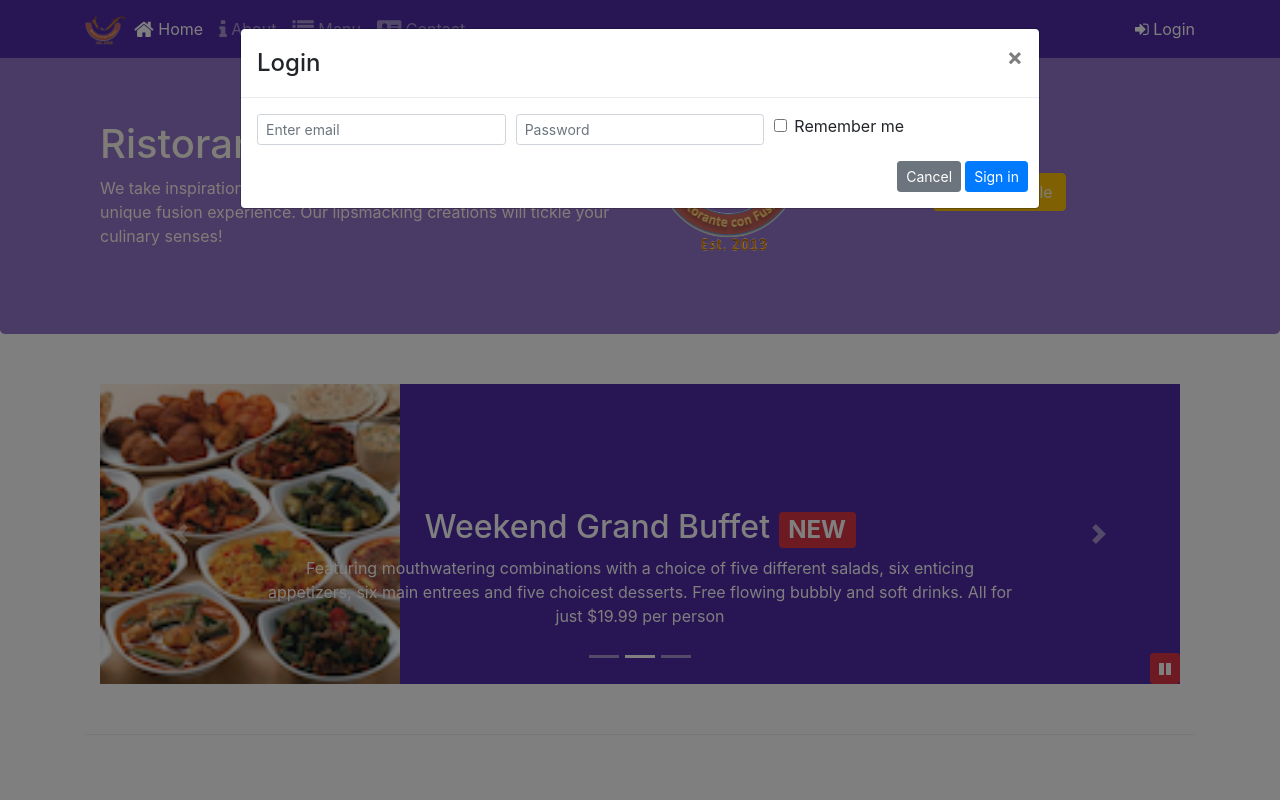
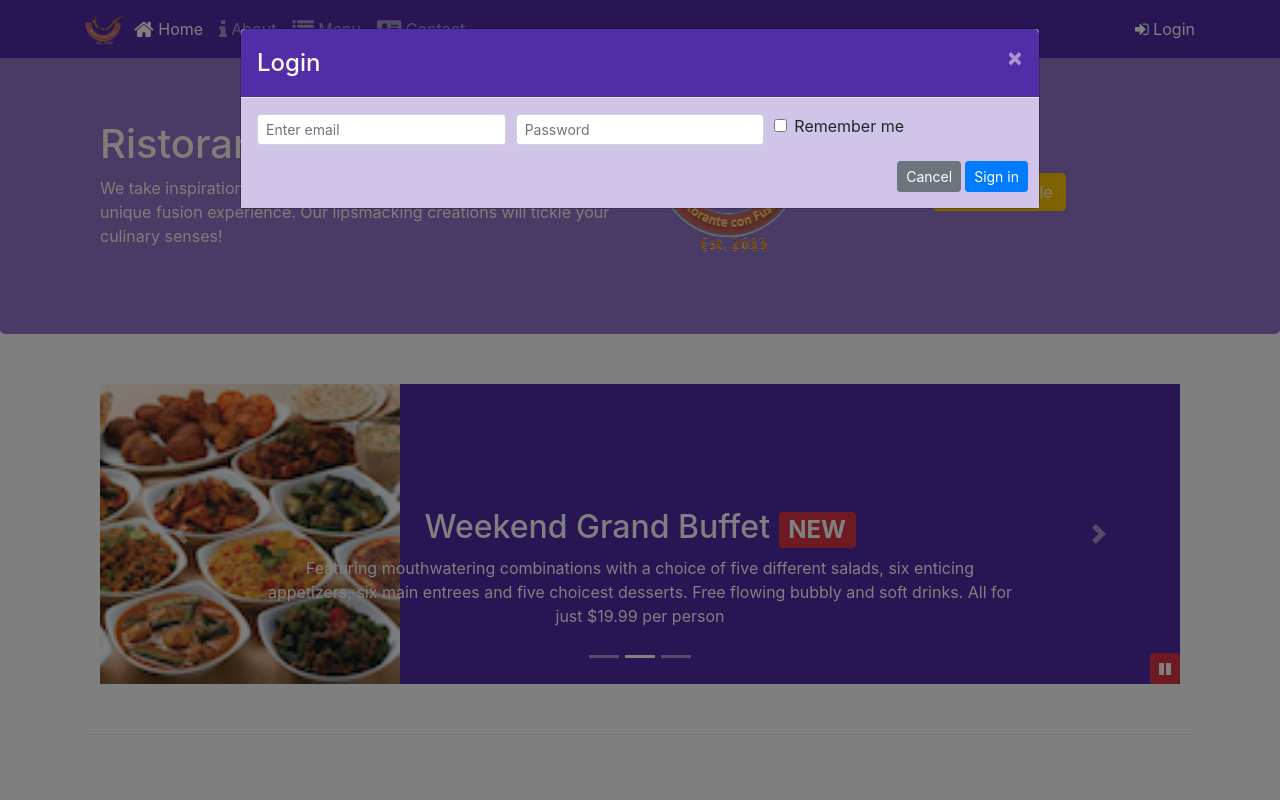
Before and after one commit to ankitks12/Coursera-Bootstrap4, a website: page index.html in a window 1280 px wide. Both pictures are taken after a click on the link "Login". Shown: the top 800 px of the page. Drawn offline with nearby package versions, Linux system fonts and the light colour scheme.

Commit message:
Assignment 4 Donegit status

```diff
--- a/css/styles.scss
+++ b/css/styles.scss
@@ -74,3 +74,16 @@
     bottom: 0px;
     z-index: 1;
 }
+
+.modal {
+    .modal-header {
+        background: $background-dark;
+        color: floralwhite;
+        button {
+            color: floralwhite;
+        }
+    }
+    .modal-body {
+        background: $background-pale;
+    }
+}
--- a/index.html
+++ b/index.html
@@ -30,7 +30,7 @@
                     <li class="nav-item"><a class="nav-link" href="./contactus.html"><span class="fa fa-address-card fa-lg"></span> Contact</a></li>
                 </ul>
                 <span class="navbar-text">
-                    <a data-toggle="modal" data-target="#loginModal">
+                    <a id="loginButton">
                         <span class="fa fa-sign-in"></span> Login
                     </a>
                 </span>
@@ -164,7 +164,7 @@
                 </div>
                 <div class="col-12 col-sm-3 align-self-center">
                     <div class="btn-group" role="group">
-                        <a class="btn btn-warning" role="button" data-toggle="modal" data-target="#fillformModal">Reserve Table</a>
+                        <a class="btn btn-warning" role="button" id="rsvTableButton">Reserve Table</a>
                     </div>
                 </div>
             </div>
@@ -391,6 +391,14 @@
             });
         });
     </script>
+    <script>
+        $('#rsvTableButton').click(function() {
+            $('#fillformModal').modal('show');
+        });
+        $('#loginButton').click(function() {
+            $('#loginModal').modal('show');
+        });
+    </script>
 </body>
 
 </html>
--- a/package.json
+++ b/package.json
@@ -6,12 +6,14 @@
   "scripts": {
     "start": "npm run lite",
     "test": "echo \"Error: no test specified\" && exit 1",
-    "lite": "lite-server"
+    "lite": "lite-server",
+    "scss": "node-sass -o css/ css/"
   },
   "author": "",
   "license": "ISC",
   "devDependencies": {
-    "lite-server": "^2.3.0"
+    "lite-server": "^2.3.0",
+    "node-sass": "^4.7.2"
   },
   "dependencies": {
     "bootstrap": "^4.0.0",
```
Also changed, not shown: css/styles.css, 1 other file.
